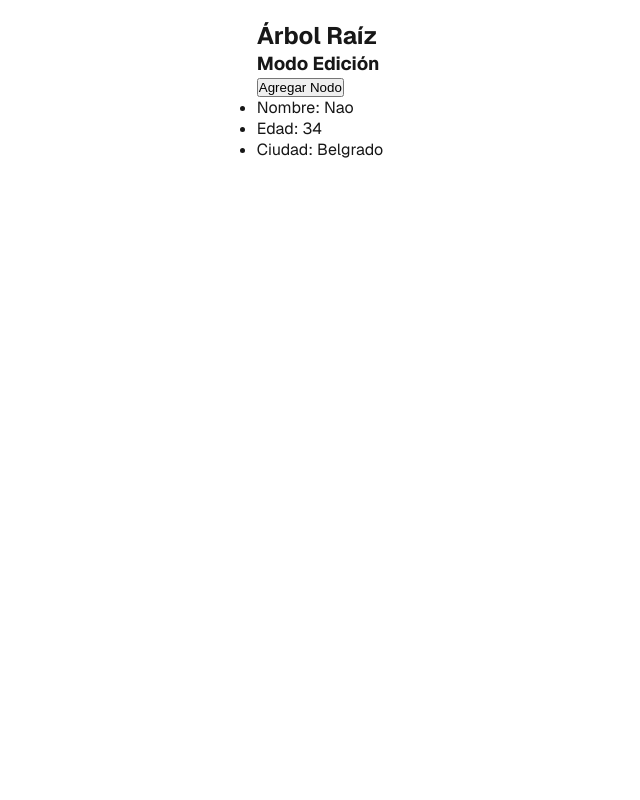
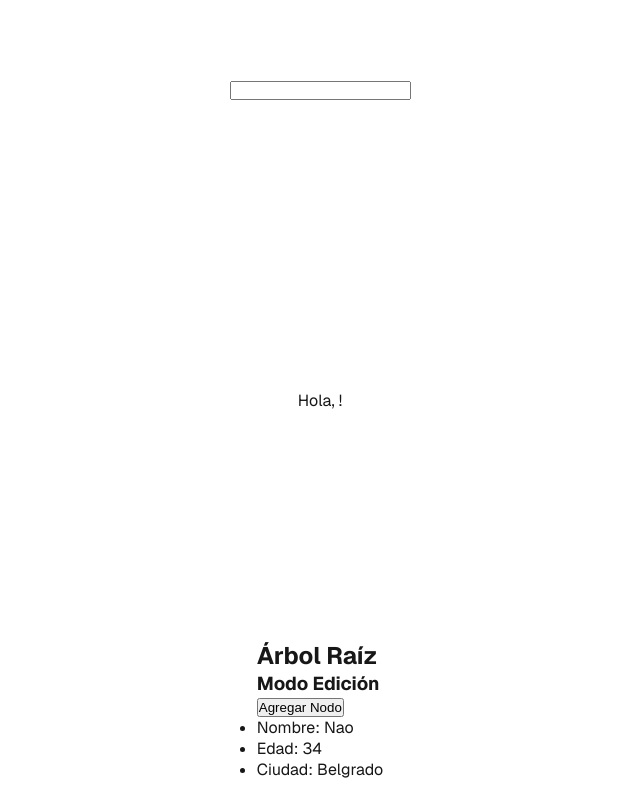
Before and after one commit to Firet/react-tree-structure-local-storage, a Next.js app: page / in a window 1280 px wide. Shown: the whole page, without its empty margins (320-960 px from the left). Built offline with nearby package versions, Linux system fonts and the light colour scheme.

Commit message:
Create useLocalStorage hook and call it from page component

```diff
--- /dev/null
+++ b/app/hooks/useLocalStorage.tsx
@@ -0,0 +1,25 @@
+import { useState, useEffect } from 'react';
+
+interface ILocalStorageItem<T> {
+  key: string;
+  initialValue: T;
+}
+
+function useLocalStorage<T>(item: ILocalStorageItem<T>): [T, (newValue: T) => void] {
+  if (typeof window === 'undefined') {
+    return [item.initialValue, () => { }];
+  }
+
+  const [storedValue, setStoredValue] = useState<T>(() => {
+    const storedItem = window.localStorage.getItem(item.key);
+    return storedItem ? JSON.parse(storedItem) : item.initialValue;
+  });
+
+  useEffect(() => {
+    window.localStorage.setItem(item.key, JSON.stringify(storedValue));
+  }, [storedValue, item.key]);
+
+  return [storedValue, setStoredValue];
+}
+
+export default useLocalStorage;
--- a/app/page.tsx
+++ b/app/page.tsx
@@ -1,6 +1,8 @@
 'use client';
 import styles from "./page.module.css";
 import Tree from "./components/Tree";
+import useLocalStorage from './hooks/useLocalStorage';
+
 
 // TODO: Add type
 const jsonTree = {
@@ -10,11 +12,13 @@ const jsonTree = {
 };
 
 export default function Home() {
-
+  const [name, setName] = useLocalStorage<string>({ key: 'userName', initialValue: '' });
   const handleClick = () => console.log('handleClick');
 
   return (
     <div className={styles.page}>
+      <input type="text" value={name} onChange={(e) => setName(e.target.value)} />
+      <p>Hola, {name}!</p>
       <Tree title="Árbol Raíz" value={jsonTree} onChange={handleClick} editable={true} />
     </div>
   );
```
